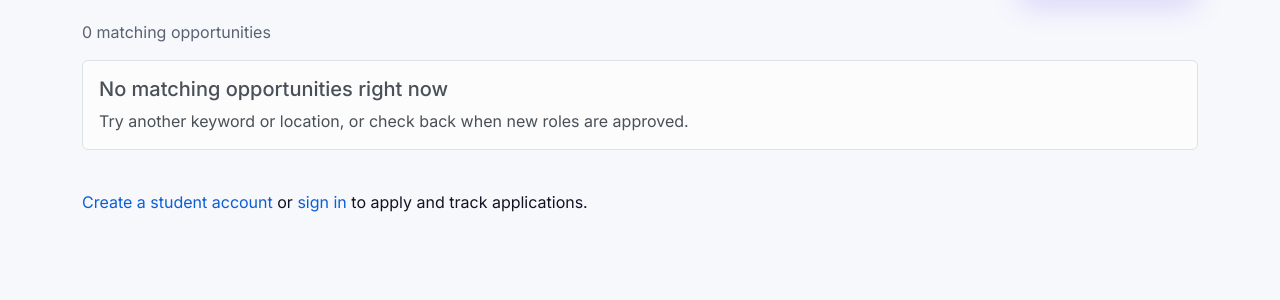
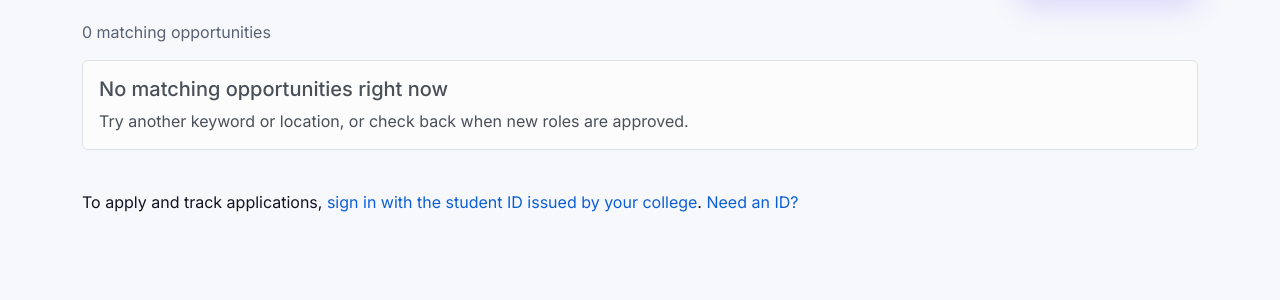
Before and after one commit to deathkernel/FresherFlow, a Flask app: page /jobs in a window 1280 px wide. Shown: the part 241-541 px from the top of the page. Run offline with Flask 3, Linux system fonts and the light colour scheme; data that the repository does not hold is empty; some libraries are stand-ins or nearby versions.

Commit message:
Update public job guidance for college-issued student IDs

```diff
--- a/templates/public_jobs.html
+++ b/templates/public_jobs.html
@@ -13,5 +13,5 @@
 {% for job in jobs %}<div class="col-12 col-lg-6"><article class="card h-100 shadow-sm"><div class="card-body"><p class="small text-primary fw-semibold">{{ job.vacancy_type }} · {{ job.location }}</p><h2 class="h4"><a href="{{ url_for('seo.public_job_detail',vacancy_id=job.id) }}" class="text-decoration-none">{{ job.title }}</a></h2><p class="fw-semibold">{{ job.organization_name }}</p><p>{{ (job.description or '')|striptags|truncate(240) }}</p>{% if job.skills %}<p class="small text-secondary"><strong>Skills:</strong> {{ job.skills }}</p>{% endif %}<div class="d-flex justify-content-between align-items-center gap-2 flex-wrap"><span>{{ job.salary or 'Compensation not specified' }}</span><a class="btn btn-outline-primary btn-sm" href="{{ url_for('seo.public_job_detail',vacancy_id=job.id) }}">View opportunity</a></div></div></article></div>
 {% else %}<div class="col-12"><div class="alert alert-light border"><h2 class="h5">No matching opportunities right now</h2><p class="mb-0">Try another keyword or location, or check back when new roles are approved.</p></div></div>{% endfor %}</div>
 {% if page > 1 or has_next %}<nav class="d-flex justify-content-between align-items-center mt-4" aria-label="Job listing pages">{% if page > 1 %}<a class="btn btn-outline-secondary" href="{{ url_for('seo.public_jobs',q=q,location=location,type=kind,page=page-1) }}">Previous</a>{% else %}<span></span>{% endif %}<span>Page {{ page }}</span>{% if has_next %}<a class="btn btn-outline-secondary" href="{{ url_for('seo.public_jobs',q=q,location=location,type=kind,page=page+1) }}">Next</a>{% endif %}</nav>{% endif %}
-<p class="mt-4"><a href="{{ url_for('auth.register',role='student') }}">Create a student account</a> or <a href="{{ url_for('auth.login',role='student') }}">sign in</a> to apply and track applications.</p></main>
+<p class="mt-4">To apply and track applications, <a href="{{ url_for('auth.login',role='student') }}">sign in with the student ID issued by your college</a>. <a href="{{ url_for('auth.register') }}">Need an ID?</a></p></main>
 {% endblock %}
```
